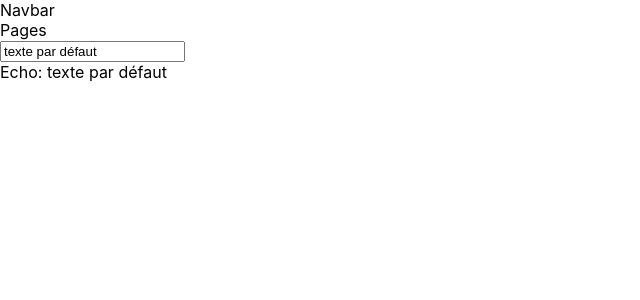
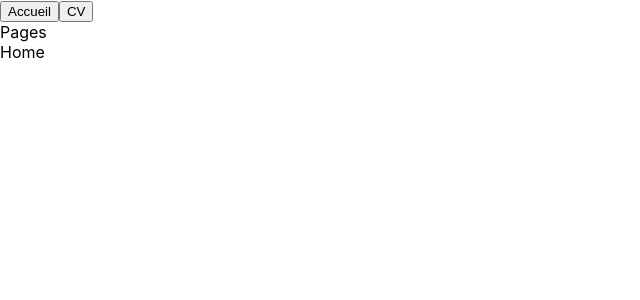
Before and after one commit to MariusNWK/ReactWebApp, a React (Create React App) app: page / in a window 1280 px wide. Shown: the top 300 px of the page, without its empty margins (0-640 px from the left). Built offline with nearby package versions, Linux system fonts and the light colour scheme.

Commit message:
[ADD] Handle buttons on click with recoil

```diff
--- a/package.json
+++ b/package.json
@@ -13,6 +13,7 @@
     "react": "^17.0.2",
     "react-dom": "^17.0.2",
     "react-scripts": "4.0.3",
+    "recoil": "^0.7.0",
     "typescript": "^4.4.3",
     "web-vitals": "^1.1.2"
   },
--- a/src/Main.tsx
+++ b/src/Main.tsx
@@ -1,24 +1,11 @@
 import Navbar from './Navbar/Navbar';
 import Pages from "./Pages/Pages"
-import { useRecoilState } from 'recoil';
-import { textState } from './SetupRecoil';
 
 export default function Main() {
-    const [text, setText] = useRecoilState(textState);
-
-    const onChange = (event:React.FormEvent<HTMLInputElement>) => {
-        setText(event.currentTarget.value);
-    };
-
     return (
         <div>
             <Navbar></Navbar>
             <Pages></Pages>
-            <div>
-                <input type="text" value={text} onChange={onChange} />
-                <br />
-                Echo: {text}
-            </div>
         </div>
     )
 }
--- a/src/Navbar/Navbar.tsx
+++ b/src/Navbar/Navbar.tsx
@@ -8,10 +8,21 @@
         - Réseaux (Linkedin, Github)
 */
 
+import React from "react";
+import { useSetRecoilState } from "recoil"
+import { pageState } from "../SetupRecoil"
+
 export default function Navbar() {
+    const setPage = useSetRecoilState(pageState);
+
+    const handleOnClick = (event:React.MouseEvent<HTMLButtonElement>) => {
+        setPage(event.currentTarget.title);
+    }
+
     return (
         <div>
-            Navbar
+            <button title="Home" onClick={handleOnClick}>Accueil</button>
+            <button title="Resume" onClick={handleOnClick}>CV</button>
         </div>
     )
 }
--- a/src/Pages/Pages.tsx
+++ b/src/Pages/Pages.tsx
@@ -8,10 +8,15 @@
         - Réseaux (Linkedin, Github)
 */
 
+import { useRecoilValue } from "recoil"
+import { pageState } from "../SetupRecoil"
+
 export default function Pages() {
+    const page = useRecoilValue(pageState);
+
     return (
         <div>
-            Pages
+            Pages <br /> {page}
         </div>
     )
 }
--- a/src/SetupRecoil.tsx
+++ b/src/SetupRecoil.tsx
@@ -1,6 +1,6 @@
 import { atom } from 'recoil';
 
-export const textState = atom ({
-    key: 'textState', // ID unique
-    default: 'texte par défaut', // valeur par défaut
+export const pageState = atom ({
+    key: 'pageState', // ID unique
+    default: 'Home', // valeur par défaut
 });
```
Also changed, not shown: 1 other file (tests, documents, lock files or other folders).
